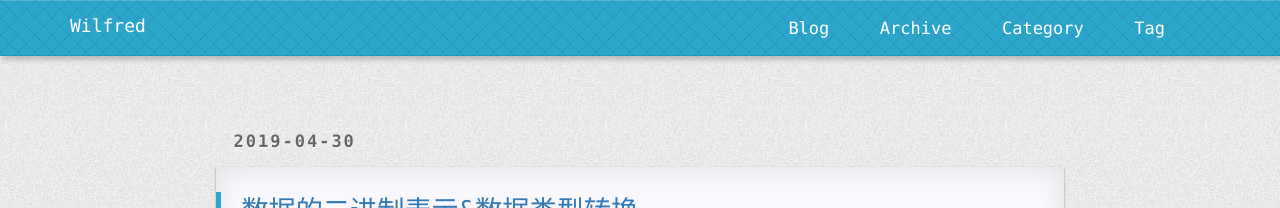
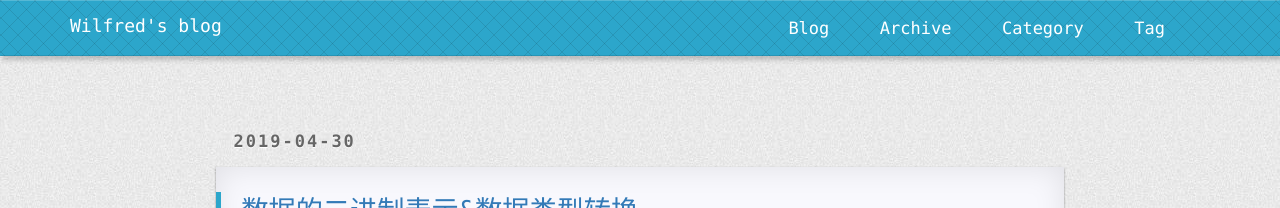
Before and after one commit to WilfredShen/WilfredShen.github.io, a Jekyll site: the page built from index.html, in a window 1280 px wide. Shown: the top 208 px of the page. Built offline with Jekyll 4.4.1, drawn with Linux system fonts in a browser that asks for light colours; nearby versions of some CDN libraries; the list of posts is cut into pages by our own code; comment, search, counter and statistics services are not loaded; a style sheet for code colours, icons or effects is not loaded.

Commit message:
Update _config.yml

```diff
--- a/_config.yml
+++ b/_config.yml
@@ -25,7 +25,7 @@ defaults:
 
 
 
-title: "Wilfred"
+title: "Wilfred's blog"
 email: WilfredShen@tom.com
 description: ""
 github:
```
